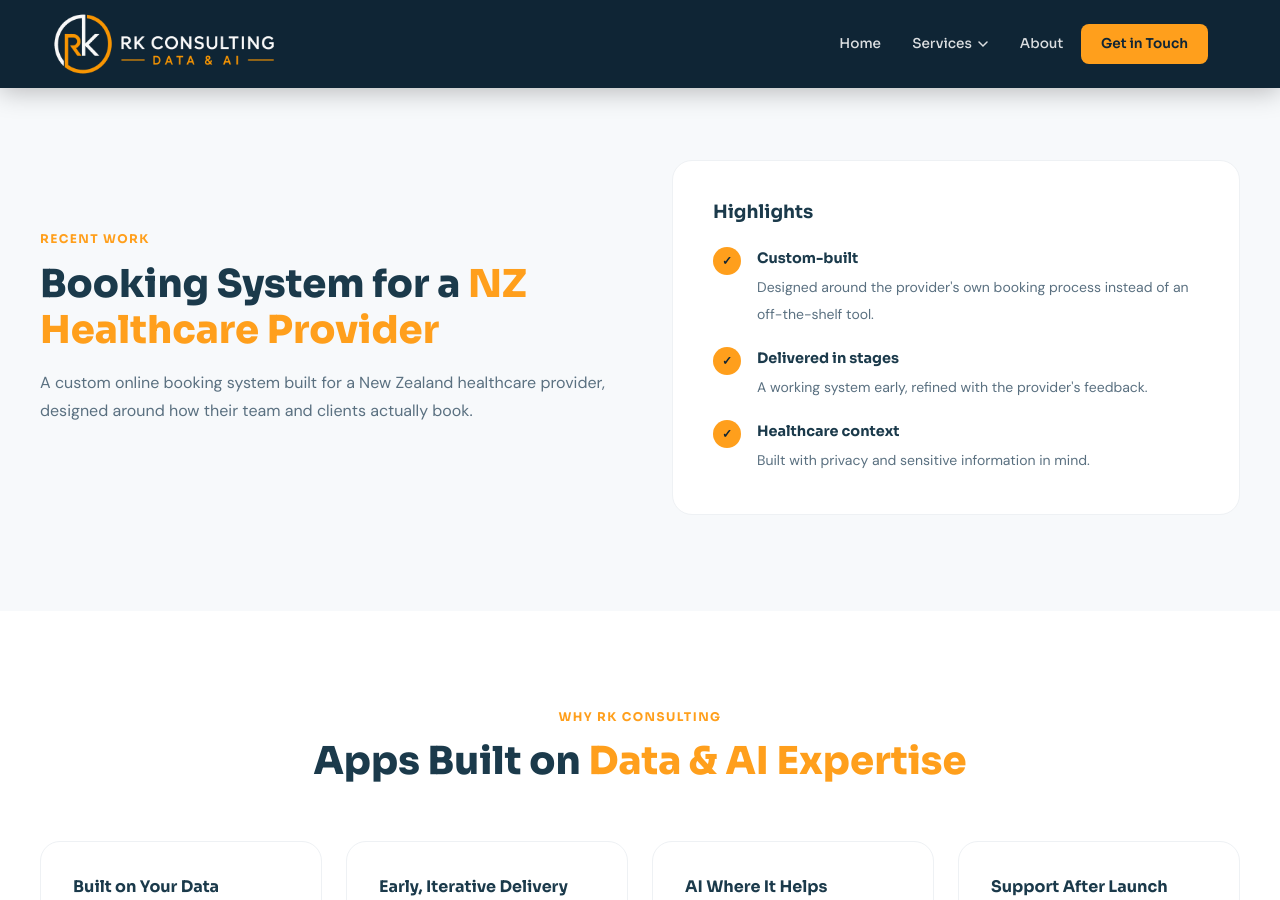
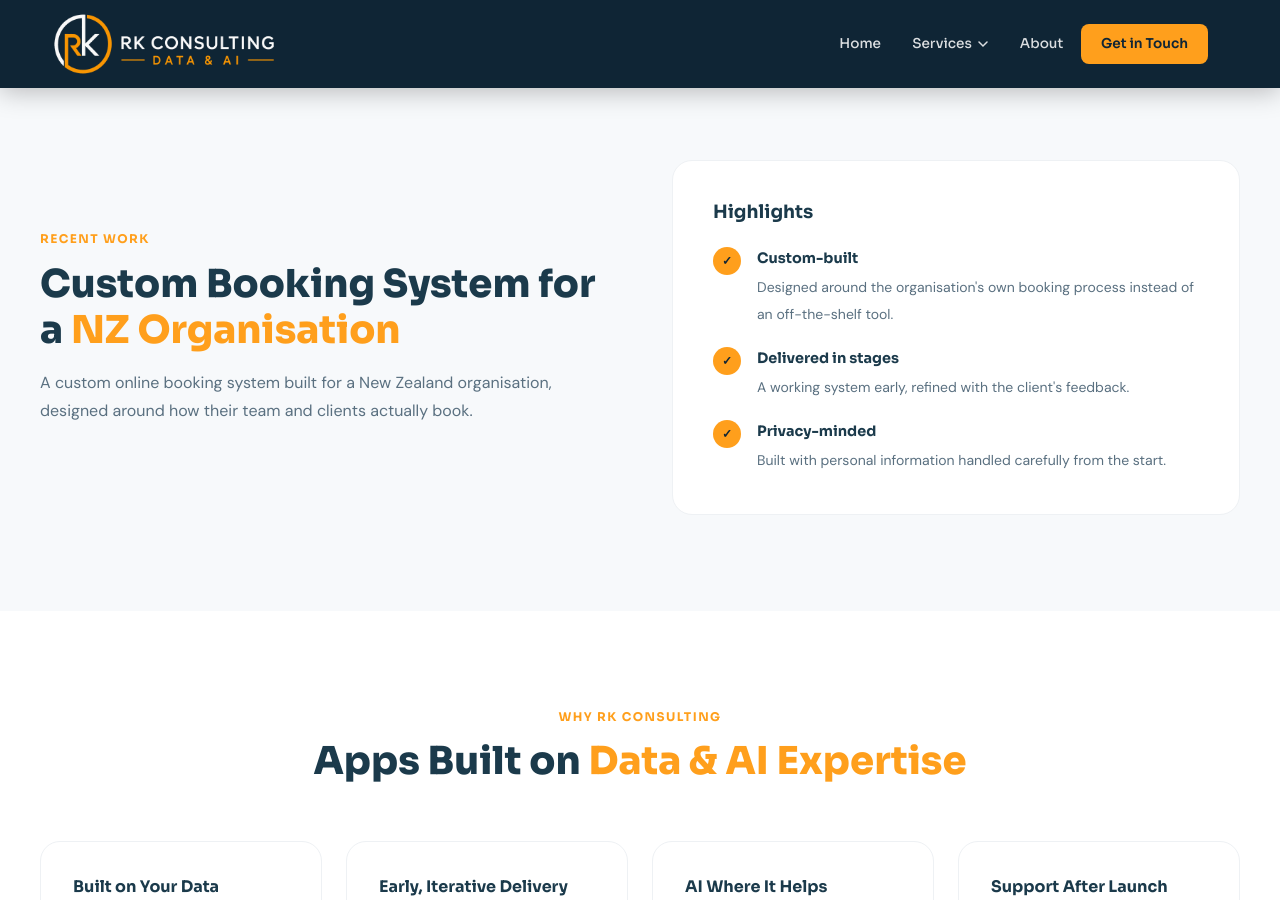
Before and after one commit to rkconsultingnz/rkconsultingnz.github.io, a Jekyll site: the page built from app-development.html, in a window 1280 px wide and 900 px high, scrolled down 3028 px. Built offline with Jekyll 4.4.1, drawn with Linux system fonts in a browser that asks for light colours; some of the changed text lies outside the part shown.

Commit message:
App Development case study: describe client as a NZ organisation, not healthcare
Co-Authored-By: Claude Opus 5.5 <noreply@anthropic.com>
Claude-Session: https://claude.ai/code/session_016rPhsbE8KTFDMdVmhpC3P9

```diff
--- a/app-development.html
+++ b/app-development.html
@@ -160,16 +160,16 @@ related: [data-ai-partner, ai-automation, airtable-ai-automation]
     <div class="two-col">
       <div>
         <div class="section-label">Recent Work</div>
-        <h2 class="section-title">Booking System for a <span>NZ Healthcare Provider</span></h2>
-        <p class="body-copy">A custom online booking system built for a New Zealand healthcare provider, designed around how their team and clients actually book.</p>
+        <h2 class="section-title">Custom Booking System for a <span>NZ Organisation</span></h2>
+        <p class="body-copy">A custom online booking system built for a New Zealand organisation, designed around how their team and clients actually book.</p>
       </div>
       <div>
         <div class="panel panel--light">
           <h3 class="panel-title">Highlights</h3>
           <ol class="steps">
-            <li><span class="step-num" aria-hidden="true">&#10003;</span><div><strong>Custom-built</strong><span>Designed around the provider's own booking process instead of an off-the-shelf tool.</span></div></li>
-            <li><span class="step-num" aria-hidden="true">&#10003;</span><div><strong>Delivered in stages</strong><span>A working system early, refined with the provider's feedback.</span></div></li>
-            <li><span class="step-num" aria-hidden="true">&#10003;</span><div><strong>Healthcare context</strong><span>Built with privacy and sensitive information in mind.</span></div></li>
+            <li><span class="step-num" aria-hidden="true">&#10003;</span><div><strong>Custom-built</strong><span>Designed around the organisation's own booking process instead of an off-the-shelf tool.</span></div></li>
+            <li><span class="step-num" aria-hidden="true">&#10003;</span><div><strong>Delivered in stages</strong><span>A working system early, refined with the client's feedback.</span></div></li>
+            <li><span class="step-num" aria-hidden="true">&#10003;</span><div><strong>Privacy-minded</strong><span>Built with personal information handled carefully from the start.</span></div></li>
           </ol>
         </div>
       </div>
--- a/llms.txt
+++ b/llms.txt
@@ -18,7 +18,7 @@
 
 - [Airtable Consulting](https://www.rkconsulting.co.nz/airtable/): Base and table architecture, field structures and formulas, linked records and lookups, Interface Designer apps, automations and JavaScript scripting, integrations with Outlook, Slack, Salesforce and Xero via Zapier or Make, QA and training.
 - [AI Automation](https://www.rkconsulting.co.nz/ai-automation/): LLM-powered business workflows: document and data extraction, review and survey analysis, intelligent email workflows, automated narrative reporting, content classification and cross-platform orchestration, built on Claude, GPT and Gemini APIs.
-- [App Development](https://www.rkconsulting.co.nz/app-development/): Custom business apps and AI-powered products: booking and scheduling systems, client, member and staff portals, operations apps that replace spreadsheets, and apps with AI features such as smart triage, document extraction and assistants. Delivered in stages with early working versions; supported after launch through the Data & AI Partner service. Recent work includes a custom booking system for a New Zealand healthcare provider.
+- [App Development](https://www.rkconsulting.co.nz/app-development/): Custom business apps and AI-powered products: booking and scheduling systems, client, member and staff portals, operations apps that replace spreadsheets, and apps with AI features such as smart triage, document extraction and assistants. Delivered in stages with early working versions; supported after launch through the Data & AI Partner service. Recent work includes a custom booking system for a New Zealand organisation.
 - [Airtable + AI Automation](https://www.rkconsulting.co.nz/airtable-ai-automation/): AI inside Airtable: document and form extraction into records, classification and routing of requests, feedback summaries, AI-drafted emails and human review screens, using Airtable AI and the Claude, GPT and Gemini APIs.
 - [AI Consulting](https://www.rkconsulting.co.nz/ai-consulting/): AI opportunity discovery, phased roadmaps, proof-of-concept builds, responsible AI guidance, team upskilling and ongoing advisory. Tool-agnostic.
 - [Power BI](https://www.rkconsulting.co.nz/power-bi/): Executive dashboards, financial reporting, star and snowflake schema data modelling, migration from Excel, SSRS and Tableau, row-level security and governance, Azure OpenAI and Copilot integration.
```
Also changed, not shown: other parts of app-development.html (+1 -1 lines).
